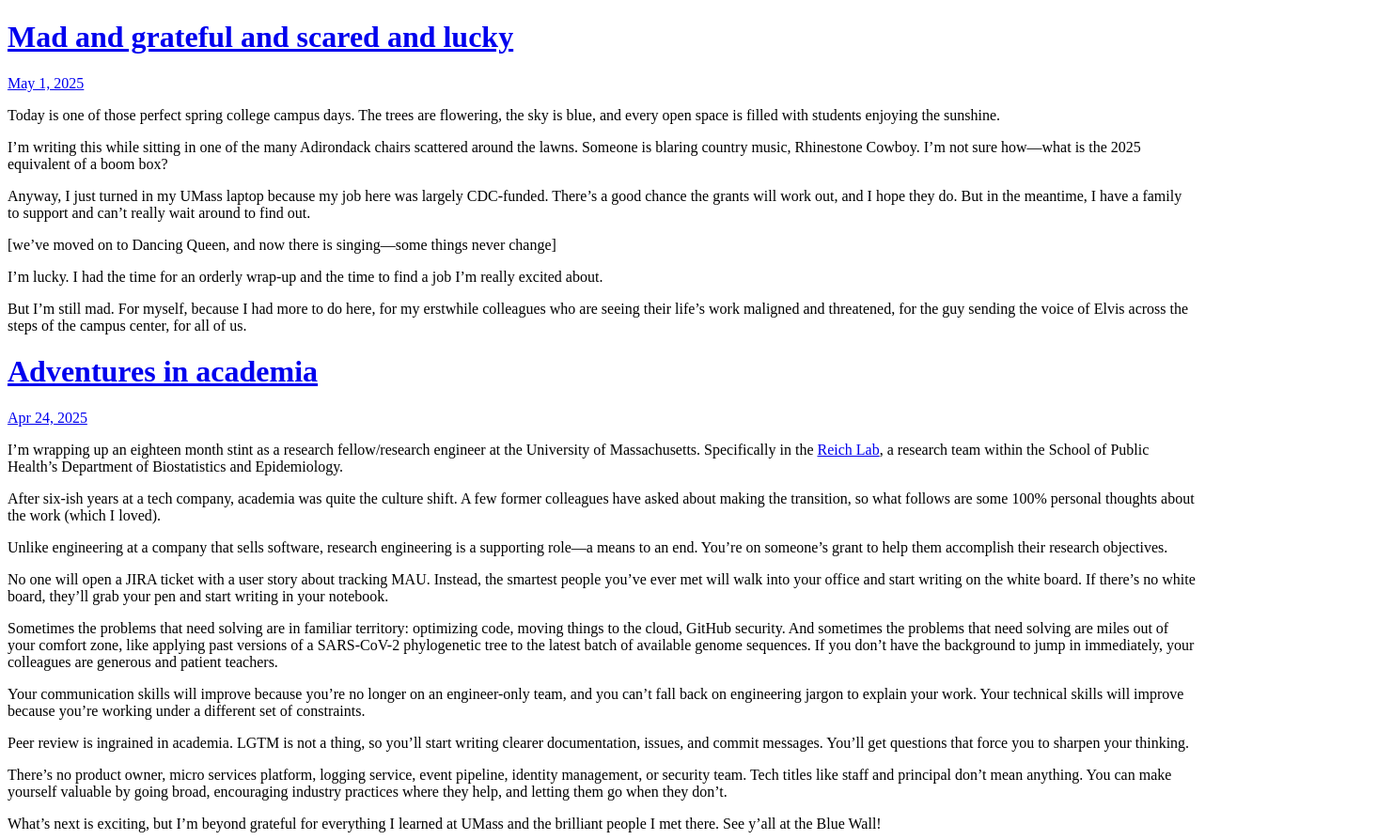
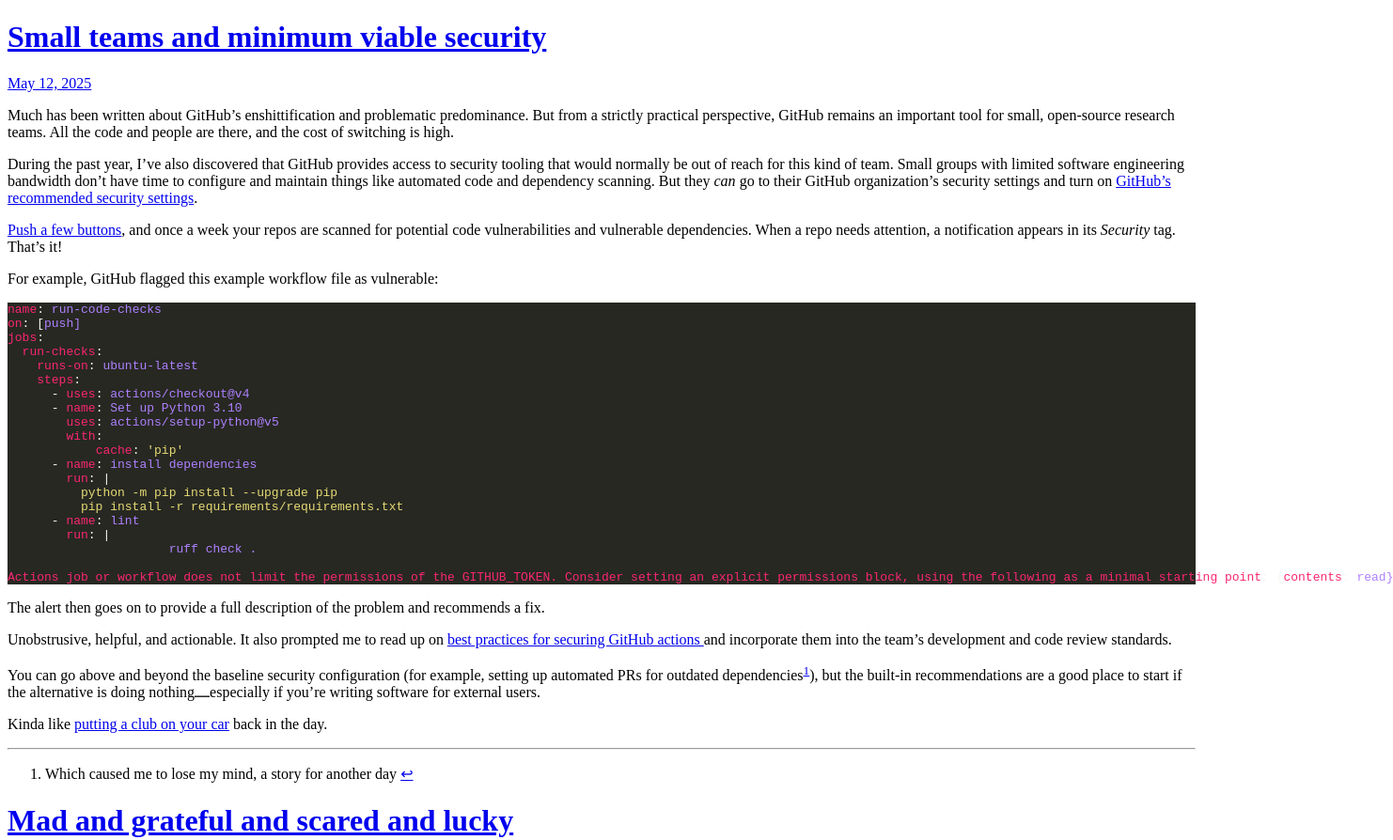
Before and after one commit to bsweger/micro.blog, a plain HTML site: page index.html in a window 1280 px wide. Shown: the top 894 px of the page at 94% size, 1482 px wide, since content can reach past the window. Drawn offline with Linux system fonts and the light colour scheme.

Commit message:
Archiving from Micro.blog.

```diff
--- a/index.html
+++ b/index.html
@@ -21,6 +21,55 @@
 <div class="h-feed">
 
 
+
+	  <div class="h-entry">
+
+			<h1><a href="https://beckysweger.com/2025/05/12/small-teams-and-minimum-viable.html">Small teams and minimum viable security</a></h1>
+
+
+		<a href="https://beckysweger.com/2025/05/12/small-teams-and-minimum-viable.html" class="u-url"><time class="dt-published" datetime="2025-05-12 17:04:02 -0400">May 12, 2025</time></a>
+
+		<div class="e-content">
+			 <p>Much has been written about GitHub&rsquo;s enshittification and problematic predominance. But from a strictly practical perspective, GitHub remains an important tool for small, open-source research teams. All the code and people are there, and the cost of switching is high.</p>
+<p>During the past year, I&rsquo;ve also discovered that GitHub provides access to security tooling that would normally be out of reach for this kind of team. Small groups with limited software engineering bandwidth don&rsquo;t have time to configure and maintain things like automated code and dependency scanning. But they <em>can</em> go to their GitHub organization&rsquo;s security settings and turn on <a href="https://docs.github.com/en/code-security/securing-your-organization/enabling-security-features-in-your-organization/applying-the-github-recommended-security-configuration-in-your-organization#about-the-github-recommended-security-configuration">GitHub&rsquo;s recommended security settings</a>.</p>
+<p><a href="https://docs.github.com/en/code-security/securing-your-organization/enabling-security-features-in-your-organization/applying-the-github-recommended-security-configuration-in-your-organization">Push a few buttons</a>, and once a week your repos are scanned for potential code vulnerabilities and vulnerable dependencies. When a repo needs attention, a notification appears in its <em>Security</em> tag. That&rsquo;s it!</p>
+<p>For example, GitHub flagged this example workflow file as vulnerable:</p>
+<div class="highlight"><pre tabindex="0" style="color:#f8f8f2;background-color:#272822;-moz-tab-size:4;-o-tab-size:4;tab-size:4"><code class="language-yml" data-lang="yml"><span style="color:#f92672">name</span>: <span style="color:#ae81ff">run-code-checks</span>
+<span style="color:#f92672">on</span>: [<span style="color:#ae81ff">push]</span>
+<span style="color:#f92672">jobs</span>:
+  <span style="color:#f92672">run-checks</span>:
+    <span style="color:#f92672">runs-on</span>: <span style="color:#ae81ff">ubuntu-latest</span>
+    <span style="color:#f92672">steps</span>:
+      - <span style="color:#f92672">uses</span>: <span style="color:#ae81ff">actions/checkout@v4</span>
+      - <span style="color:#f92672">name</span>: <span style="color:#ae81ff">Set up Python 3.10</span>
+        <span style="color:#f92672">uses</span>: <span style="color:#ae81ff">actions/setup-python@v5</span>
+        <span style="color:#f92672">with</span>:
+            <span style="color:#f92672">cache</span>: <span style="color:#e6db74">&#39;pip&#39;</span>
+      - <span style="color:#f92672">name</span>: <span style="color:#ae81ff">install dependencies</span>
+        <span style="color:#f92672">run</span>: |<span style="color:#e6db74">
+</span><span style="color:#e6db74">          python -m pip install --upgrade pip
+</span><span style="color:#e6db74">          pip install -r requirements/requirements.txt</span>
+      - <span style="color:#f92672">name</span>: <span style="color:#ae81ff">lint</span>
+        <span style="color:#f92672">run</span>: |<span style="color:#e6db74">
+</span><span style="color:#e6db74">           </span>           <span style="color:#ae81ff">ruff check .</span>
+
+<span style="color:#f92672">Actions job or workflow does not limit the permissions of the GITHUB_TOKEN. Consider setting an explicit permissions block, using the following as a minimal starting point</span>: {<span style="color:#f92672">contents</span>: <span style="color:#ae81ff">read}</span>
+</code></pre></div><p>The alert then goes on to provide a full description of the problem and recommends a fix.</p>
+<p>Unobstrusive, helpful, and actionable. It also prompted me to read up on <a href="https://docs.github.com/en/actions/security-for-github-actions/security-guides/security-hardening-for-github-actions">best practices for securing GitHub actions
+</a> and incorporate them into the team&rsquo;s development and code review standards.</p>
+<p>You can go above and beyond the baseline security configuration (for example, setting up automated PRs for outdated dependencies<sup id="fnref:1"><a href="#fn:1" class="footnote-ref" role="doc-noteref">1</a></sup>), but the built-in recommendations are a good place to start if the alternative is doing nothing⎼especially if you&rsquo;re writing software for external users.</p>
+<p>Kinda like <a href="https://beckysweger.com/2025/02/25/remember-the-club-that-thing.html">putting a club on your car</a> back in the day.</p>
+<section class="footnotes" role="doc-endnotes">
+<hr>
+<ol>
+<li id="fn:1" role="doc-endnote">
+<p>Which caused me to lose my mind, a story for another day&#160;<a href="#fnref:1" class="footnote-backref" role="doc-backlink">&#x21a9;&#xfe0e;</a></p>
+</li>
+</ol>
+</section>
+
+		</div>
+	  </div>
 
 	  <div class="h-entry">
 
```
